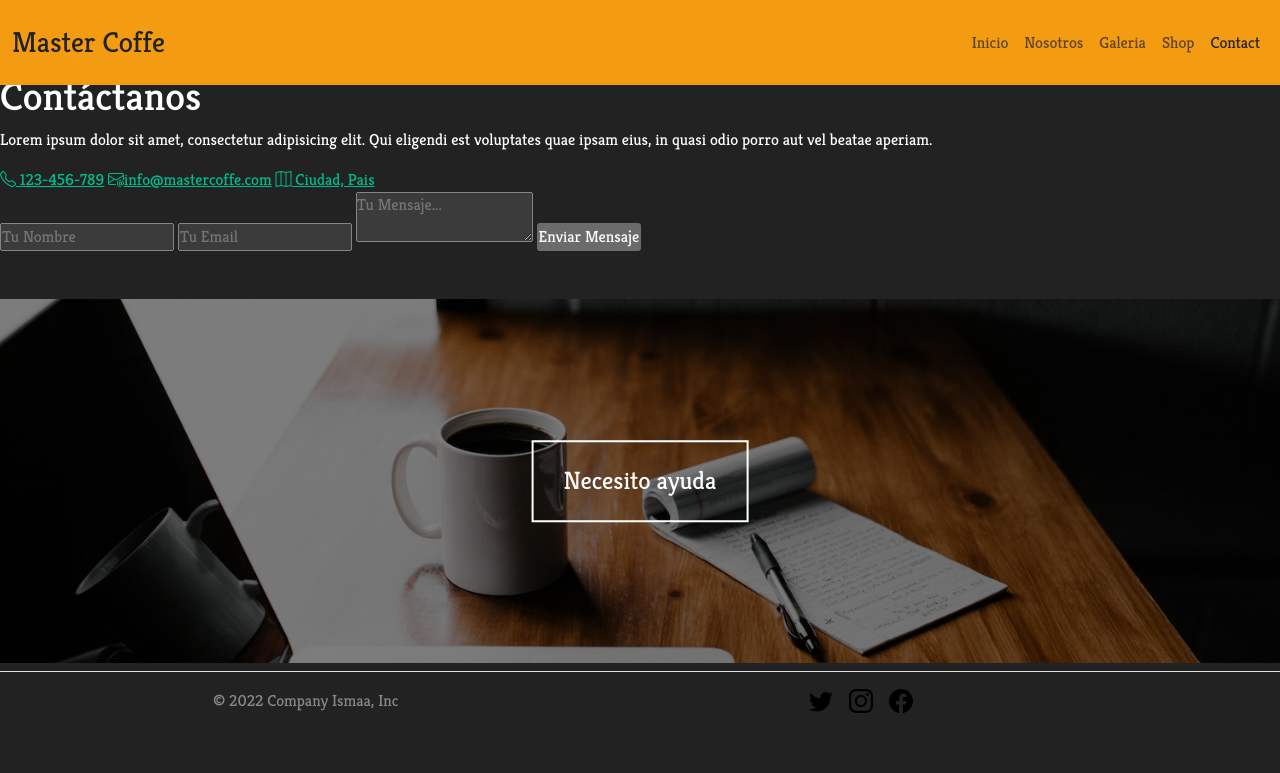
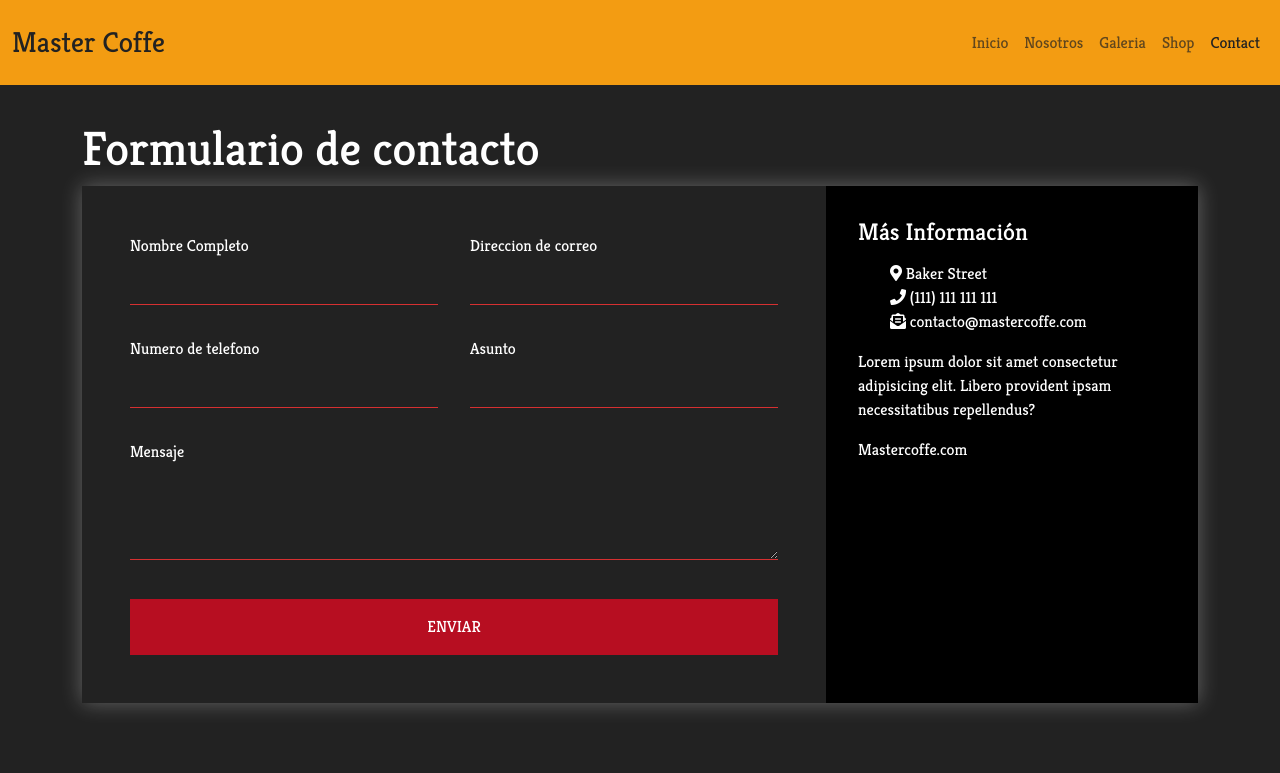
Before and after one commit to IsmaaCARP/pagina-con-bt, a plain HTML site: page pages/contact.html in a window 1280 px wide. Shown: the top 773 px of the page. Drawn offline with nearby package versions, Linux system fonts and the light colour scheme.

Commit message:
Afinando ultimos detalles

```diff
--- a/pages/contact.html
+++ b/pages/contact.html
@@ -8,6 +8,8 @@
     <link rel="preconnect" href="https://fonts.googleapis.com">
     <link rel="preconnect" href="https://fonts.gstatic.com" crossorigin>
     <link href="https://fonts.googleapis.com/css2?family=Kreon:wght@300;400;500;600;700&display=swap" rel="stylesheet">
+    <link rel="stylesheet" href="https://cdnjs.cloudflare.com/ajax/libs/animate.css/3.7.0/animate.min.css">
+    <link rel="stylesheet" href="https://use.fontawesome.com/releases/v5.8.1/css/all.css" integrity="sha384-50oBUHEmvpQ+1lW4y57PTFmhCaXp0ML5d60M1M7uH2+nqUivzIebhndOJK28anvf" crossorigin="anonymous">
     <title>Contact</title>
     <!--Bootstrap-->
     <link rel="stylesheet" href="https://cdn.jsdelivr.net/npm/bootstrap-icons@1.10.2/font/bootstrap-icons.css">
@@ -73,34 +75,56 @@
         </nav>
     </div>
       <!--Fin de la navbar-->
+
       <!-- Comienza Formulario de Contacto-->
-      <div class="container-form">
-        <div class="info-form">
-          <h2>Contáctanos</h2>
-          <p>
-            Lorem ipsum dolor sit amet, consectetur adipisicing elit. Qui eligendi
-            est voluptates quae ipsam eius, in quasi odio porro aut vel beatae
-            aperiam.
-          </p>
-          <a href="#"><i class="bi bi-telephone"></i> 123-456-789</a>
-          <a href="#"><i class="bi bi-envelope-at"></i>info@mastercoffe.com</a>
-          <a href="#"><i class="bi bi-map"></i></i> Ciudad, Pais</a>
+      <div class="container mt-4 ">
+
+        <h1 class="logo">Formulario de contacto</h1>
+
+        <div class="contact-wrapper animated bounceInUp">
+            <div class="contact-form">
+
+                <form action="">
+                    <p>
+                        <label>Nombre Completo</label>
+                        <input type="text" name="fullname">
+                    </p>
+                    <p>
+                        <label>Direccion de correo</label>
+                        <input type="email" name="email">
+                    </p>
+                    <p>
+                        <label>Numero de telefono</label>
+                        <input type="tel" name="phone">
+                    </p>
+                    <p>
+                        <label>Asunto</label>
+                        <input type="text" name="affair">
+                    </p>
+                    <p class="block">
+                       <label>Mensaje</label>
+                        <textarea name="message" rows="3"></textarea>
+                    </p>
+                    <p class="block">
+                        <button>
+                            Enviar
+                        </button>
+                    </p>
+                </form>
+            </div>
+            <div class="contact-info">
+                <h4>Más Información</h4>
+                <ul>
+                    <li><i class="fas fa-map-marker-alt"></i> Baker Street</li>
+                    <li><i class="fas fa-phone"></i> (111) 111 111 111</li>
+                    <li><i class="fas fa-envelope-open-text"></i> contacto@mastercoffe.com</li>
+                </ul>
+                <p>Lorem ipsum dolor sit amet consectetur adipisicing elit. Libero provident ipsam necessitatibus repellendus?</p>
+                <p>Mastercoffe.com</p>
+            </div>
         </div>
-        <form action="#" autocomplete="off">
-          <input
-            type="text"
-            name="nombre"
-            placeholder="Tu Nombre"
-            class="campo"/>
-          <input type="emal" name="email" placeholder="Tu Email" class="campo" />
-          <textarea name="mensaje" placeholder="Tu Mensaje..."></textarea>
-          <input
-            type="submit"
-            name="enviar"
-            value="Enviar Mensaje"
-            class="btn-enviar"/>
-        </form>
-      </div>
+
+    </div>
       <!--Fin del formulario-->
       <!-- Imagen de fondo hero-->
       <div class="hero-image2 mt-5">
```
Also changed, not shown: pages/nosotros.html (+10 -8 lines), pages/shop.html (+12 -12 lines).
